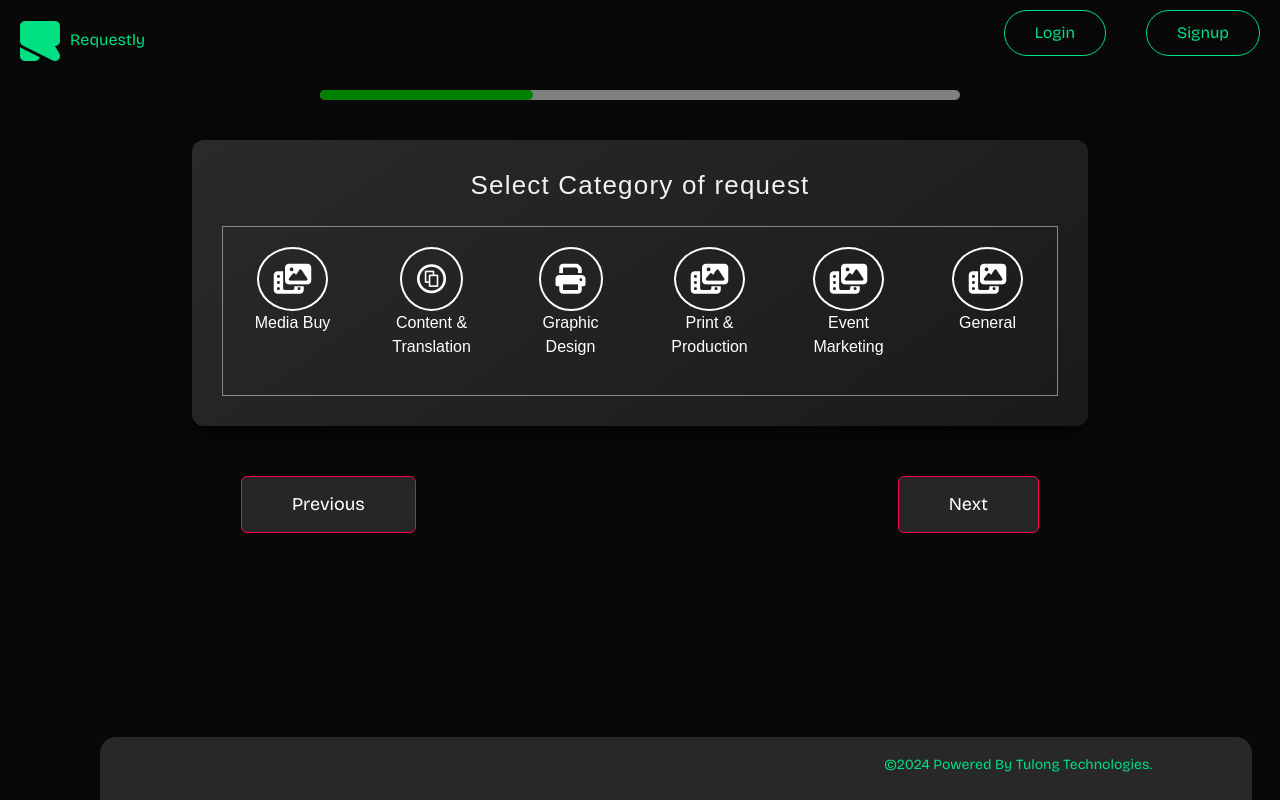
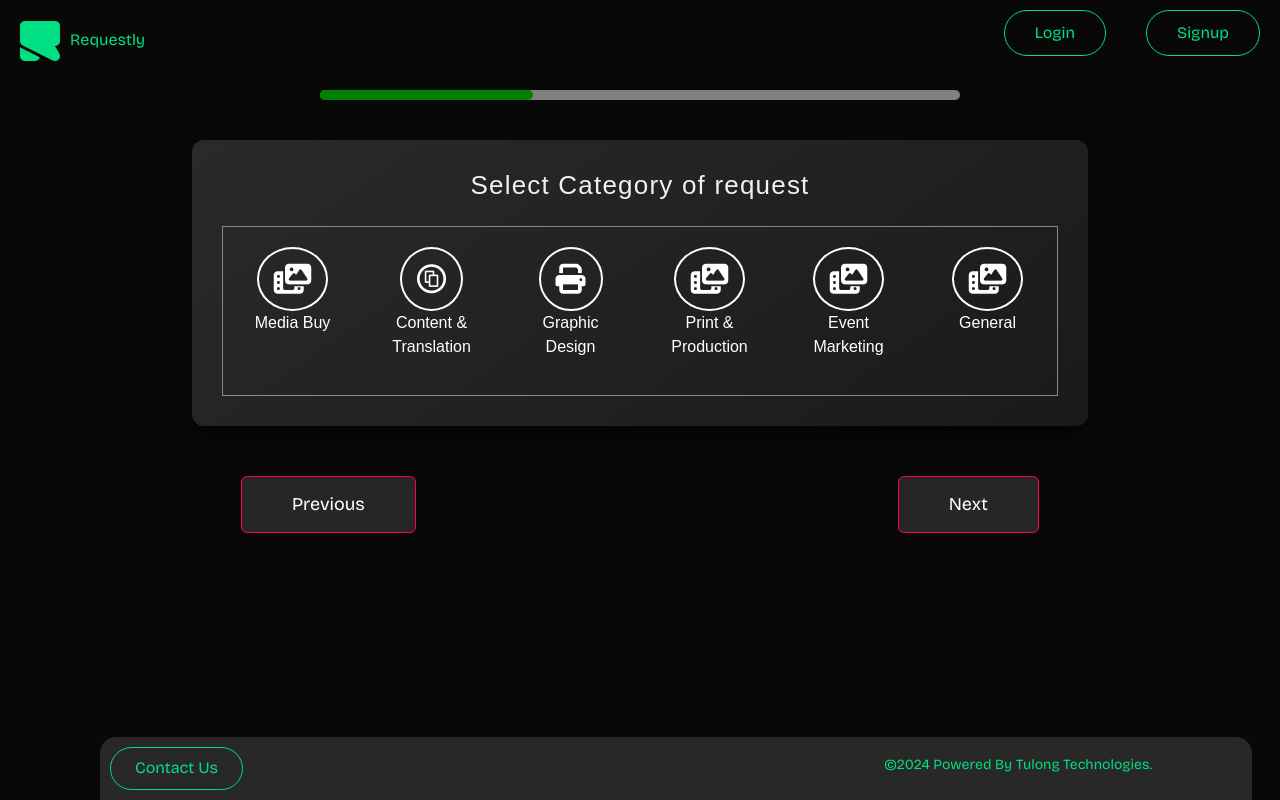
Before and after one commit to ChamanvirKaur/requestly-frontEnd, a React (Create React App) app: page /makeRequest in a window 1280 px wide. Built offline with nearby package versions, Linux system fonts and the light colour scheme.

Commit message:
Added contact us button in footer

```diff
--- a/src/Components/footer/Footer.css
+++ b/src/Components/footer/Footer.css
@@ -32,8 +32,9 @@
 .footer-button-2{
     border-radius: 100px;
     padding: 8px 24px;
-    background-color: #ffffff;
-    color: #080808;
+    background-color: #282828;
+    border:1px solid #00DF82;
+    color: #00DF82;
 }
 .footer-copyright{
     margin-right: 90px;
--- a/src/Components/footer/Footer.js
+++ b/src/Components/footer/Footer.js
@@ -4,8 +4,8 @@ function Footer() {
   return (
     <div className='footer'>
             <div className='footer-button'>
-                {/* <div className='footer-button-1'>Tulong Technologies</div>
-                <div className='footer-button-2'> Contact Us</div> */}
+
+                <div className='footer-button-2'> Contact Us</div>
                 <p>
 
                 </p>
```
